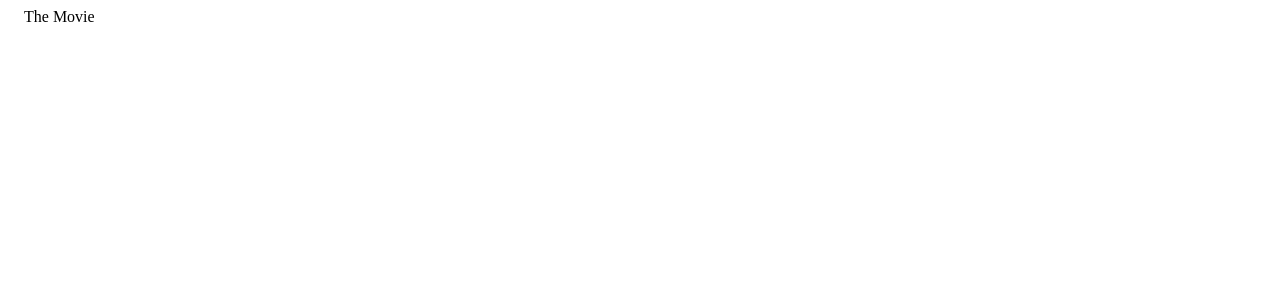
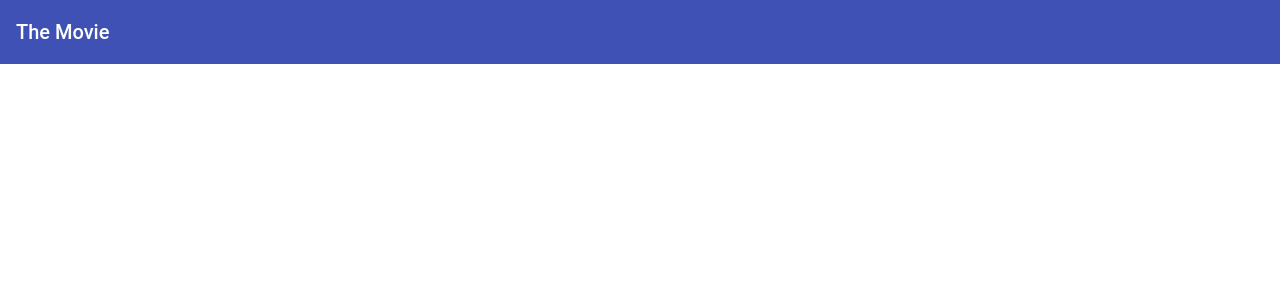
Before and after one commit to yosoul93/movie-test, an Angular app: page / in a window 1280 px wide. Shown: the top 300 px of the page. Built offline with nearby package versions, Linux system fonts and the light colour scheme.

Commit message:
constructed scss for in shared folder and style scrollbar and also import angular theme

```diff
--- /dev/null
+++ b/src/app/shared/scss/_scrollbars.scss
@@ -0,0 +1,23 @@
+body:not(.is-mobile) {
+
+  ::-webkit-scrollbar {
+    width: 12px;
+    height: 12px;
+    background-color: rgba(0, 0, 0, 0);
+  }
+
+  ::-webkit-scrollbar:hover {
+    background-color: rgba(0, 0, 0, 0.12);
+  }
+
+  ::-webkit-scrollbar-thumb {
+    border: 2px solid transparent;
+    box-shadow: inset 0 0 0 12px rgba(0, 0, 0, 0.37);
+    border-radius: 12px;
+  }
+
+  ::-webkit-scrollbar-thumb:active {
+    box-shadow: inset 0 0 0 12px rgba(0, 0, 0, 0.54);
+    border-radius: 12px;
+  }
+}
--- /dev/null
+++ b/src/app/shared/scss/core.scss
@@ -0,0 +1,42 @@
+// The Movie
+@import "themovie";
+
+// Include core Angular Material styles
+@include mat-core();
+
+// import scrollbar
+@import "scrollbars";
+
+
+// Define the palettes for your theme using the Material Design palettes available in palette.scss
+// (imported above). For each palette, you can optionally specify a default, lighter, and darker
+// hue. Available color palettes: https://material.io/design/color/
+$my-epic-app-primary: mat-palette($mat-indigo);
+$my-epic-app-accent: mat-palette($mat-pink, A200, A100, A400);
+
+// The warn palette is optional (defaults to red).
+$my-epic-app-warn: mat-palette($mat-red);
+
+// Create the theme object (a Sass map containing all of the palettes).
+$my-epic-app-theme: mat-light-theme(
+  $my-epic-app-primary,
+  $my-epic-app-accent,
+  $my-epic-app-warn
+);
+
+// Include theme styles for core and each component used in your app.
+// Alternatively, you can import and @include the theme mixins for each component
+// that you are using.
+@include angular-material-theme($my-epic-app-theme);
+
+/* You can add global styles to this file, and also import other style files */
+
+html,
+body {
+  height: 100%;
+}
+body {
+  margin: 0;
+  overflow: hidden;
+  font-family: Roboto, 'Helvetica Neue', sans-serif;
+}
--- /dev/null
+++ b/src/app/shared/scss/themovie.scss
@@ -0,0 +1,5 @@
+// Material theming tools
+@import '~@angular/material/theming';
+
+// Breakpoint mixins
+@import "breakpoints";
--- a/src/styles.scss
+++ b/src/styles.scss
@@ -1 +1,2 @@
 /* You can add global styles to this file, and also import other style files */
+@import "src/app/shared/scss/core";
```
